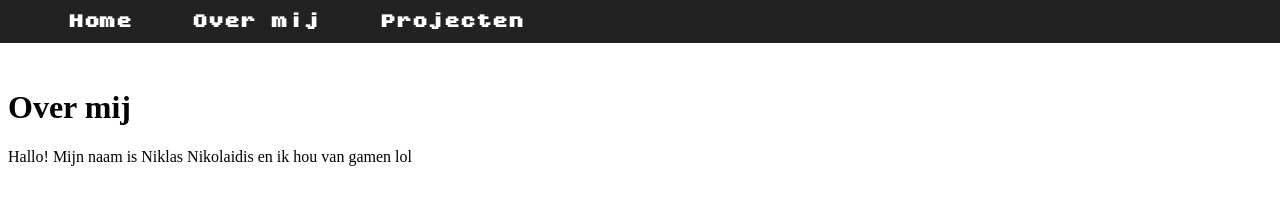
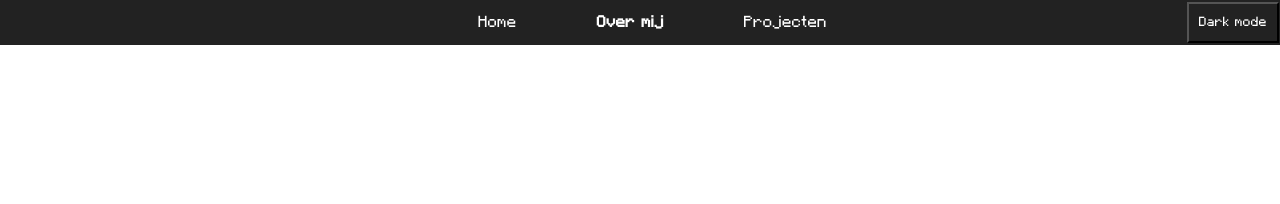
Before and after one commit to Niklasikos/M1BO_Website, a plain HTML site: page about.html in a window 1280 px wide. Drawn offline with Linux system fonts and the light colour scheme.

Commit message:
html files update added button

```diff
--- a/about.html
+++ b/about.html
@@ -4,20 +4,19 @@
   <meta charset="UTF-8">
   <meta name="viewport" content="width=device-width, initial-scale=1.0">
   <title>Welkom in de naam van Niklas</title>
-  <link rel="stylesheet" href="css/about.css" />
+  <link rel="stylesheet" href="css/about.css"/>
+  <link rel="stylesheet" href="css/fonts.css"/>
 </head>
 
 <body>
-<nav style="background: #222; padding: 0.8em; position: fixed; top: 0; left: 0; width: 100%; z-index: 100; font-family: 'Pixels';">
-  <ul style="list-style: none; display: flex; gap: 30px; margin: 0; padding: 0 40px;">
-    <li><a href="index.html" style="color: white; text-decoration: none; font-weight: bold; padding: 10px 15px; border-radius: 4px; transition: background 0.2s; font-family: inherit;">Home</a></li>
+
+<nav style="background: #222; padding: 0.8em; position: fixed; top: 0; left: 0; width: 100%; z-index: 100; font-family: Minecraft;">
+  <ul style="list-style: none; display: flex; gap: 50px; margin: 0; padding: 0; justify-content: center; align-items: center;">
+    <li><a href="index.html" style="color: white; text-decoration: none; font-weight: normal; padding: 10px 15px; border-radius: 4px; transition: background 0.2s; font-family: inherit;">Home</a></li>
     <li><a href="about.html" style="color: white; text-decoration: none; font-weight: bold; padding: 10px 15px; border-radius: 4px; transition: background 0.2s; font-family: inherit;">Over mij</a></li>
-    <li><a href="projects.html" style="color: white; text-decoration: none; font-weight: bold; padding: 10px 15px; border-radius: 4px; transition: background 0.2s; font-family: inherit;">Projecten</a></li>
+    <li><a href="projects.html" style="color: white; text-decoration: none; font-weight: normal; padding: 10px 15px; border-radius: 4px; transition: background 0.2s; font-family: inherit;">Projecten</a></li>
+        <button class="toggle" id="darkToggle" aria-pressed="false" style="color: white; background-color: #222; padding: 10px; position: fixed; top: 2px; right: 1px; border-radius: 0px; font-family: inherit;">Dark mode</button>
   </ul>
 </nav>
 
-<div style="height: 60px;"></div>
-<title>Niklas Nikolaidis</title>
-<h1>Over mij</h1>
-<p>Hallo! Mijn naam is Niklas Nikolaidis en ik hou van gamen lol</p>
 </body>
--- a/css/about.css
+++ /dev/null
@@ -1,4 +0,0 @@
-@font-face {  /* pixel font*/
-  font-family: Pixels;
-  src: url(../fonts/kongtext.ttf);
-}
--- /dev/null
+++ b/css/fonts.css
@@ -0,0 +1,19 @@
+@font-face {  /* Minecraft font */
+    font-family: "Minecraft";
+    src: url(../Fonts/Minecraft.otf);
+}
+
+@font-face {  /* Minecraft Italic font*/
+    font-family: "Minecraft Italic";
+    src: url(../Fonts/MinecraftItalic.otf);
+}
+
+@font-face { /* Minecraft Bold font*/
+    font-family: "Minecraft Bold";
+    src: url(../Fonts/MinecraftBold.otf);
+}
+
+@font-face {
+    font-family: "Minecraft Bold Italic";
+    src: url(../Fonts/MinecraftBoldItalic.otf);
+}
--- a/css/index.css
+++ /dev/null
@@ -1,4 +0,0 @@
-@font-face {  /* pixel font*/
-  font-family: Pixels;
-  src: url(../fonts/kongtext.ttf);
-}
--- a/css/projects.css
+++ /dev/null
@@ -1,4 +0,0 @@
-@font-face {  /* pixel font*/
-  font-family: Pixels;
-  src: url(../fonts/kongtext.ttf);
-}
```
Also changed, not shown: index.html (+24 -14 lines), projects.html (+7 -5 lines), Fonts/Fancy.ttf (added), Fonts/Minecraft.otf (added), Fonts/MinecraftBold.otf (added), Fonts/MinecraftBoldItalic.otf (added), Fonts/MinecraftItalic.otf (added), Fonts/kongtext.ttf (deleted).
